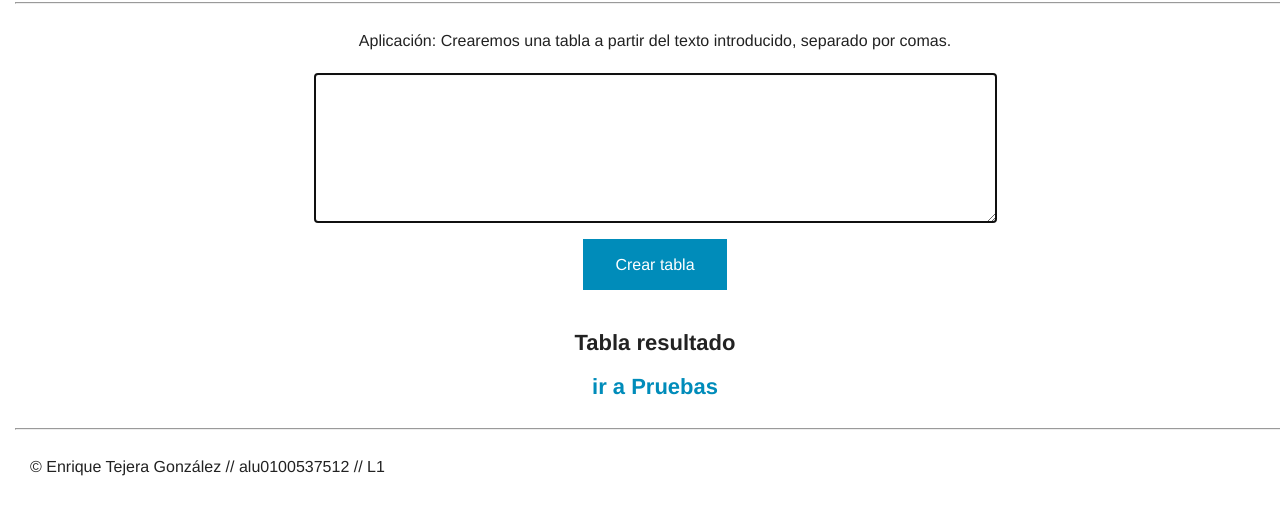
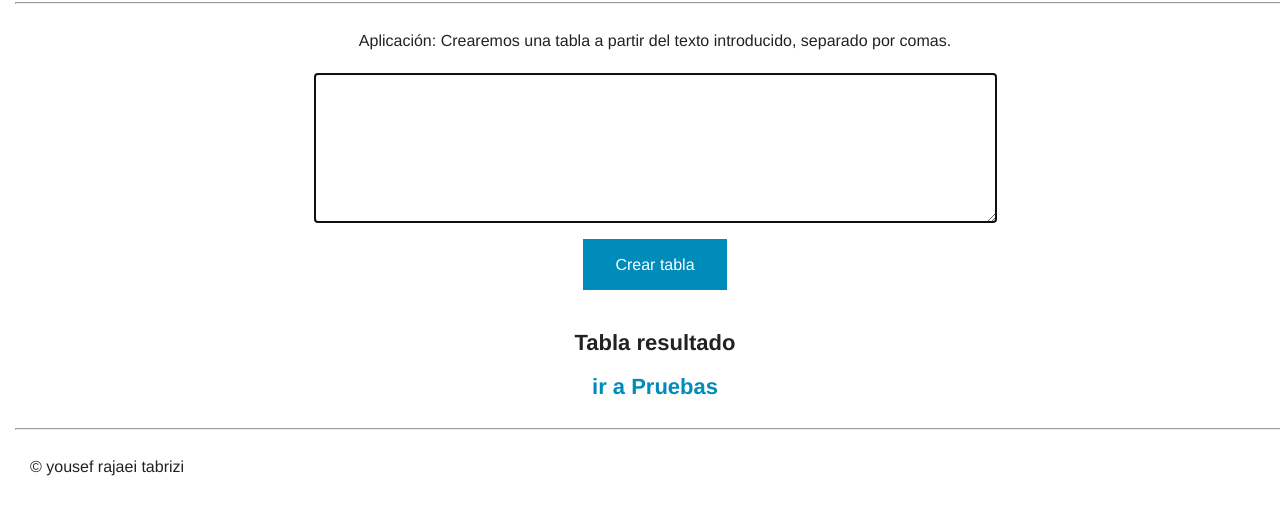
Before and after one commit to alu0100828771/PL-CSV, a plain HTML site: page index.html in a window 1280 px wide. Shown: the part 78-592 px from the top of the page. Drawn offline with nearby package versions, Linux system fonts and the light colour scheme.

Commit message:
added signed

```diff
--- a/index.html
+++ b/index.html
@@ -45,7 +45,7 @@
     <div class="big columns">
       <hr/>
       <div class="small columns">
-        <p> &copy; Enrique Tejera González // alu0100537512 // L1 </p>
+        <p> &copy; yousef rajaei tabrizi </p>
       </div>
     </div>
   </body>
```
